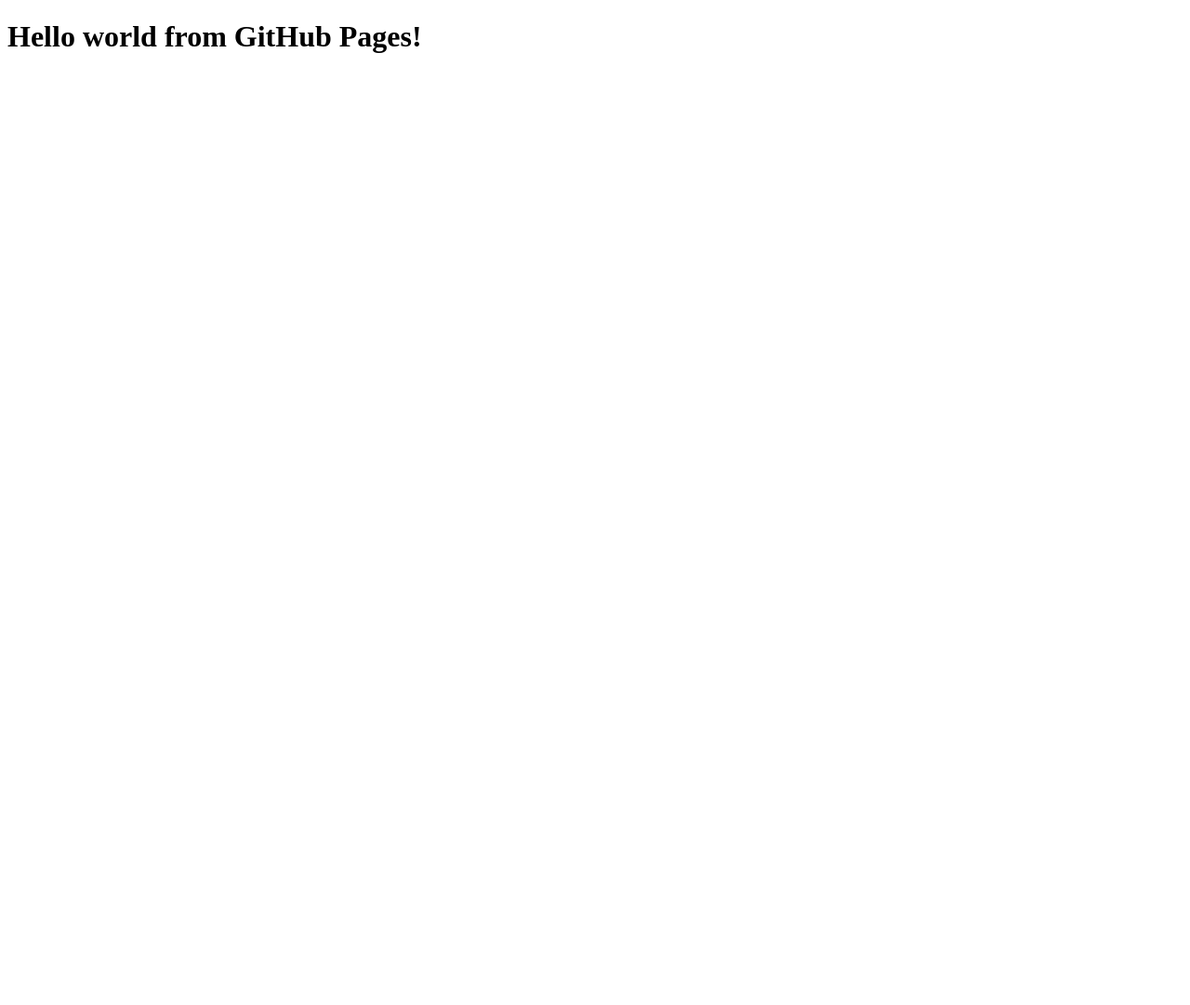
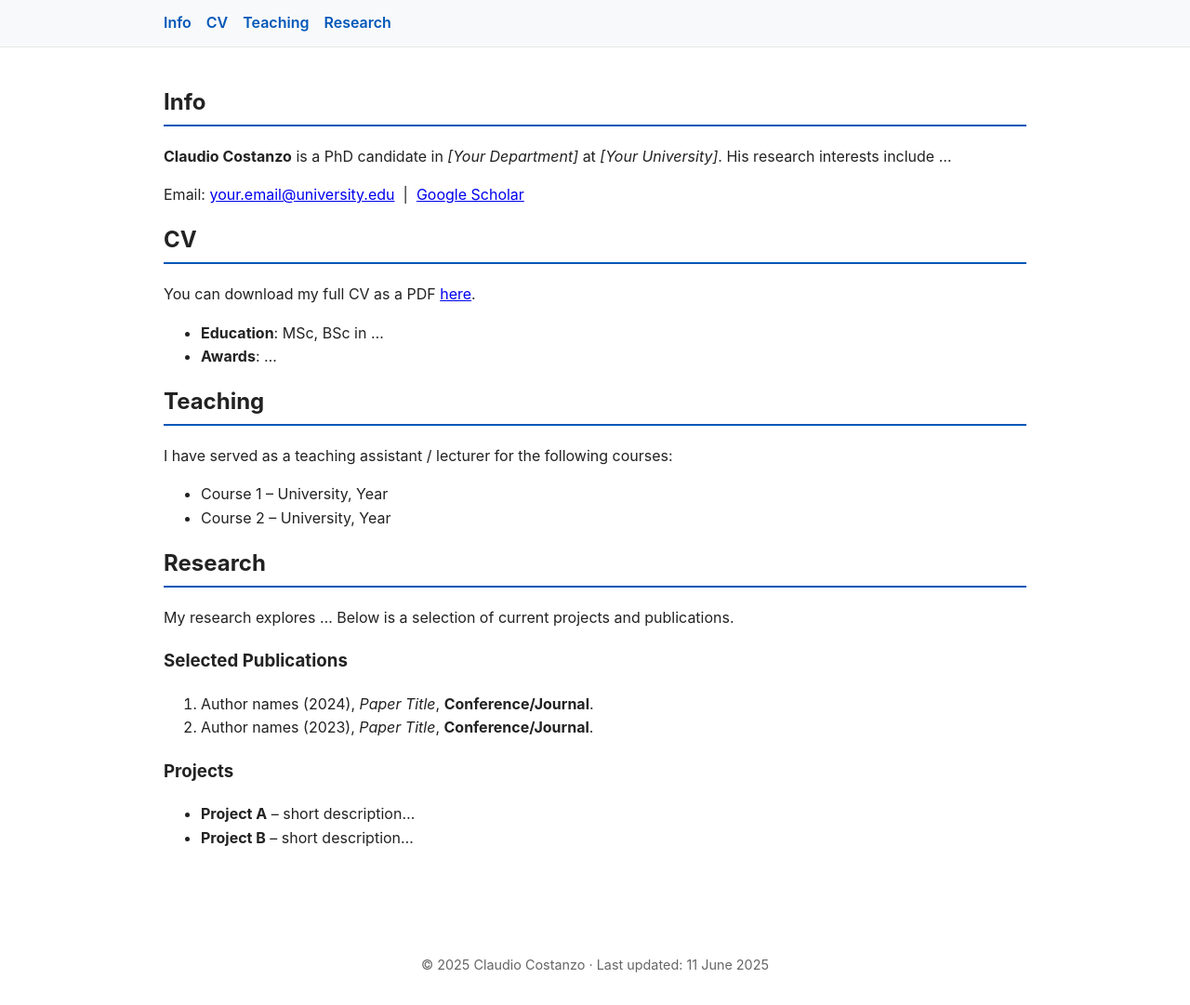
Before and after one commit to ClaudioCost/claudiocost.github.io, a plain HTML site: page index.html in a window 1280 px wide. Shown: the whole page at 93% size. Before the commit the page ends 800 px from the top, so only its background shows below. Drawn offline with Linux system fonts and the light colour scheme.

Commit message:
Update index.html

```diff
--- a/index.html
+++ b/index.html
@@ -1,5 +1,90 @@
 <!DOCTYPE html>
-<html>
-  <head><meta charset="utf-8"><title>My site</title></head>
-  <body><h1>Hello world from GitHub Pages!</h1></body>
+<html lang="en">
+<head>
+  <meta charset="utf-8">
+  <meta name="viewport" content="width=device-width, initial-scale=1">
+  <title>Claudio Costanzo – PhD Candidate</title>
+  <style>
+    /* ---------- Basic Reset & Typography ---------- */
+    *,*::before,*::after{box-sizing:border-box;}
+    body{margin:0;font-family:-apple-system,BlinkMacSystemFont,Segoe UI,Roboto,Helvetica,Arial,sans-serif;line-height:1.6;color:#222;background:#fff;}
+
+    /* ---------- Sticky Navigation ---------- */
+    header{position:sticky;top:0;z-index:100;background:#f8f9fa;border-bottom:1px solid #e5e5e5;}
+    nav{max-width:960px;margin:auto;padding:0.75rem 1rem;}
+    nav ul{display:flex;gap:1rem;list-style:none;margin:0;padding:0;}
+    nav a{text-decoration:none;color:#0057b8;font-weight:600;}
+    nav a:hover,nav a:focus{color:#d63384;}
+
+    /* ---------- Layout ---------- */
+    main{max-width:960px;padding:2rem 1rem;margin:auto;}
+    section{scroll-margin-top:4rem;}
+    h2{margin-top:0.5rem;border-bottom:2px solid #0057b8;padding-bottom:0.3rem;}
+
+    footer{text-align:center;font-size:0.9rem;color:#666;margin:4rem 0 2rem;}
+  </style>
+</head>
+<body>
+
+  <header>
+    <nav>
+      <ul>
+        <li><a href="#info">Info</a></li>
+        <li><a href="#cv">CV</a></li>
+        <li><a href="#teaching">Teaching</a></li>
+        <li><a href="#research">Research</a></li>
+      </ul>
+    </nav>
+  </header>
+
+  <main>
+    <!-- ========== Info Section ========== -->
+    <section id="info">
+      <h2>Info</h2>
+      <p><strong>Claudio Costanzo</strong> is a PhD candidate in <em>[Your Department]</em> at <em>[Your University]</em>. His research interests include&nbsp;…</p>
+      <p>Email: <a href="mailto:your.email@university.edu">your.email@university.edu</a> &nbsp;|&nbsp; <a href="https://scholar.google.com/">Google Scholar</a></p>
+    </section>
+
+    <!-- ========== CV Section ========== -->
+    <section id="cv">
+      <h2>CV</h2>
+      <p>You can download my full CV as a PDF&nbsp;<a href="CV_ClaudioCostanzo.pdf" target="_blank" rel="noopener">here</a>.</p>
+      <ul>
+        <li><strong>Education</strong>: MSc, BSc in …</li>
+        <li><strong>Awards</strong>: …</li>
+      </ul>
+    </section>
+
+    <!-- ========== Teaching Section ========== -->
+    <section id="teaching">
+      <h2>Teaching</h2>
+      <p>I have served as a teaching assistant / lecturer for the following courses:</p>
+      <ul>
+        <li>Course 1 – University, Year</li>
+        <li>Course 2 – University, Year</li>
+      </ul>
+    </section>
+
+    <!-- ========== Research Section ========== -->
+    <section id="research">
+      <h2>Research</h2>
+      <p>My research explores … Below is a selection of current projects and publications.</p>
+      <h3>Selected Publications</h3>
+      <ol>
+        <li>Author names (2024), <em>Paper Title</em>, <strong>Conference/Journal</strong>.</li>
+        <li>Author names (2023), <em>Paper Title</em>, <strong>Conference/Journal</strong>.</li>
+      </ol>
+      <h3>Projects</h3>
+      <ul>
+        <li><strong>Project A</strong> – short description…</li>
+        <li><strong>Project B</strong> – short description…</li>
+      </ul>
+    </section>
+  </main>
+
+  <footer>
+    <p>© 2025 Claudio Costanzo &middot; Last updated: 11&nbsp;June&nbsp;2025</p>
+  </footer>
+
+</body>
 </html>
```
